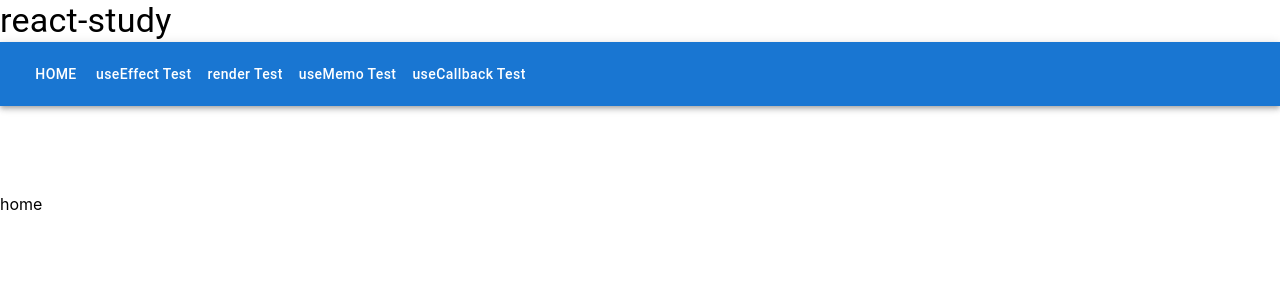
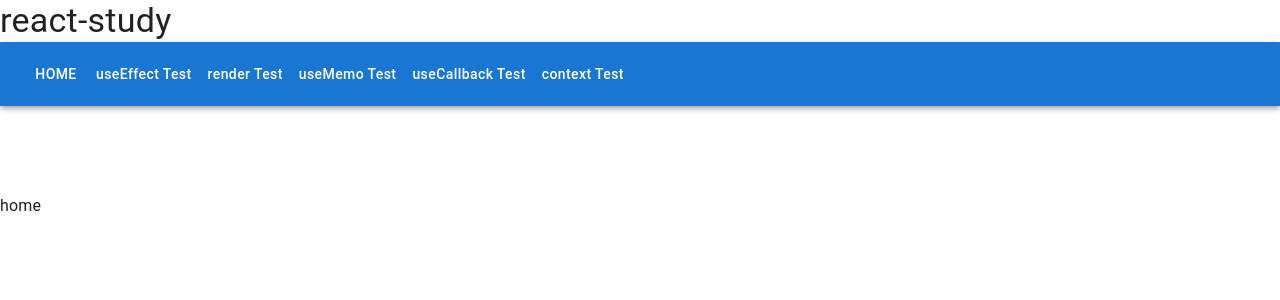
Before and after one commit to the-mascot/northstar-react-study, a React (Create React App) app: page / in a window 1280 px wide. Shown: the top 300 px of the page. Built offline with nearby package versions, Linux system fonts and the light colour scheme.

Commit message:
3일차 코드 추가

```diff
--- a/src/App.tsx
+++ b/src/App.tsx
@@ -1,10 +1,17 @@
-import React from 'react';
+import React, { useState } from 'react';
 import './App.css';
 import Router from 'src/routes/index';
+import ThemeModeProvider from './context/theme-mode-provider';
+import { ThemeModeContext } from 'src/context/theme-mode-context';
 
 function App() {
+  const [themeMode, setThemeMode] = useState<boolean>(false);
   return (
-    <Router />
+    <ThemeModeContext.Provider value={{ themeMode, setThemeMode }}>
+      <ThemeModeProvider>
+        <Router />
+      </ThemeModeProvider>
+    </ThemeModeContext.Provider>
   );
 }
 
--- /dev/null
+++ b/src/context/theme-mode-context.ts
@@ -0,0 +1,8 @@
+import { createContext } from 'react';
+
+type ThemeModeType = {
+  themeMode: boolean;
+  setThemeMode: React.Dispatch<React.SetStateAction<boolean>>;
+};
+
+export const ThemeModeContext = createContext({} as ThemeModeType);
--- /dev/null
+++ b/src/context/theme-mode-provider.tsx
@@ -0,0 +1,19 @@
+import { useContext, useMemo } from 'react';
+import { createTheme, CssBaseline, ThemeProvider } from '@mui/material';
+import { ThemeModeContext } from './theme-mode-context';
+
+type ThemeModeProviderProps = {
+  children: React.ReactNode
+}
+
+export default function ThemeModeProvider({ children }: ThemeModeProviderProps) {
+  const { themeMode } = useContext(ThemeModeContext);
+
+  const theme = useMemo(() => createTheme({
+    palette: {
+      mode: themeMode ? 'dark' : 'light',
+    },
+  }), [themeMode]);
+
+  return <ThemeProvider theme={theme}><CssBaseline />{children}</ThemeProvider>;
+}
--- a/src/layouts/config-navigation.tsx
+++ b/src/layouts/config-navigation.tsx
@@ -25,6 +25,10 @@ export function useNavData() {
         title: 'useCallback Test',
         path: paths.test.useCallback
       },
+      {
+        title: 'context Test',
+        path: paths.test.context
+      }
     ],
     []
   );
--- a/src/layouts/header.tsx
+++ b/src/layouts/header.tsx
@@ -1,5 +1,4 @@
 import { Box, Button, Typography } from '@mui/material';
-import { useState } from 'react';
 
 export default function Header() {
   return(
--- a/src/layouts/layout.tsx
+++ b/src/layouts/layout.tsx
@@ -1,6 +1,7 @@
 import Main from './main';
 import Header from './header';
 import Nav from 'src/layouts/nav';
+import { Box } from '@mui/material';
 
 // ----------------------------------------------------------------------
 
@@ -10,12 +11,12 @@ type Props = {
 
 export default function Layout({ children }: Props) {
     return (
-      <>
+      <Box>
         <Header />
 
         <Nav />
 
         <Main>{children}</Main>
-      </>
+      </Box>
     );
 }
--- /dev/null
+++ b/src/pages/context-test.tsx
@@ -0,0 +1,32 @@
+import Box from '@mui/material/Box';
+import Typography from '@mui/material/Typography';
+import React, { useContext, useEffect, useState } from 'react';
+import { ThemeModeContext } from '../context/theme-mode-context';
+import { Button } from '@mui/material';
+
+export default function ContextTest() {
+  const { themeMode, setThemeMode } = useContext(ThemeModeContext);
+
+  return (
+    <Box>
+      <Typography variant="h4" sx={{ margin: 3 }}>
+        Context API 테스트 샘플
+      </Typography>
+      <Typography variant="h6" sx={{ margin: 3 }} color="gray">
+        모드 변경 버튼을 누르면 useContext로 App.tsx에 SettingProvider 가 제공해주는 context 를 읽어와
+      </Typography>
+      <Typography variant="h6" sx={{ margin: 3 }} color="gray">
+        theme setting을 변경한다.
+      </Typography>
+
+      <Button
+        variant="contained"
+        color="primary"
+        onClick={() => setThemeMode(!themeMode)}
+        sx={{ ml: 3 }}
+      >
+        모드 변경
+      </Button>
+    </Box>
+  );
+}
--- a/src/pages/render-test.tsx
+++ b/src/pages/render-test.tsx
@@ -6,7 +6,14 @@ export default function RenderTest() {
   const [bool, setBool] = useState<boolean>(false);
   return (
     <Box>
-      <Button variant="outlined" color="primary" onClick={() => setOpen(true)}>모달 OPEN</Button>
+      <Button
+        variant="contained"
+        color="primary"
+        onClick={() => setOpen(true)}
+        sx={{ ml: 3 }}
+      >
+        모달 OPEN
+      </Button>
       <ChildrenComponent open={open} bool={bool} setBool={setBool} />
     </Box>
   );
@@ -32,7 +39,7 @@ const style = {
 
 /*자식컴포넌트*/
 function ChildrenComponent({ open, bool, setBool }: Props) {
-  const [modalBtn, setModalBtn] = useState(false);
+  const [childrenBool, setChildrenBool] = useState(false);
   console.log('ChildrenComponent 호출');
 
   const hello = () => {
@@ -47,9 +54,9 @@ function ChildrenComponent({ open, bool, setBool }: Props) {
   return (
     <Modal open={open}>
       <Box sx={style}>
-        <Typography variant="h4">모달</Typography>
-        <Typography variant="h4">{hello()}</Typography>
-        <Button variant="outlined" onClick={() => setModalBtn(!modalBtn)}>modalBtn state 변경</Button>
+        <Typography variant="h4" sx={{ mb: 2 }}>자식 컴포넌트</Typography>
+        <Typography variant="h6" sx={{ mb: 2 }}>{hello()}</Typography>
+        <Button variant="outlined" onClick={() => setChildrenBool(!childrenBool)}>childrenBool state 변경</Button>
         <Button variant="outlined" color="success" onClick={() => setBool(!bool)}>open 변경</Button>
       </Box>
     </Modal>
--- a/src/pages/use-callback-test.tsx
+++ b/src/pages/use-callback-test.tsx
@@ -13,7 +13,7 @@ export function UseCallbackTest() {
     functionEquality();
   }, []);
 
-/*  const fetchData = () => {
+  const fetchData = () => {
     axios
       .get('https://jsonplaceholder.typicode.com/posts')
       .then((response) => response.data)
@@ -21,7 +21,7 @@ export function UseCallbackTest() {
         setData(data);
         console.log(data);
       });
-  };*/
+  };
 
 /*  const fetchData = useCallback(() => {
     axios
@@ -35,7 +35,7 @@ export function UseCallbackTest() {
 
   useEffect(() => {
     fetchData();
-  }, [fetchData]);*/
+  }, [fetchData]);
 
   /**
    * 함수 동등성
--- a/src/routes/index.tsx
+++ b/src/routes/index.tsx
@@ -6,8 +6,7 @@ import { UseCallbackTest } from '../pages/use-callback-test';
 import RenderTest from '../pages/render-test';
 import UseEffectTest from 'src/pages/use-effect-test';
 import Home from 'src/pages/home';
-
-import { lazy } from 'react';
+import ContextTest from '../pages/context-test';
 //const Home = lazy(() => import('src/pages/home'));
 //const UseEffectTest = lazy(() => import('src/pages/use-effect-test'));
 
@@ -53,5 +52,13 @@ export default function Router() {
         </Layout>
       )
     },
+    {
+      path: paths.test.context,
+      element: (
+        <Layout>
+          <ContextTest />
+        </Layout>
+      )
+    }
   ]);
 }
--- a/src/routes/paths.ts
+++ b/src/routes/paths.ts
@@ -4,6 +4,7 @@ export const paths = {
     useEffect: '/test/effect',
     render: '/test/render',
     useMemo: '/test/memo',
-    useCallback: '/test/callback'
+    useCallback: '/test/callback',
+    context: '/test/context'
   }
 }
```
